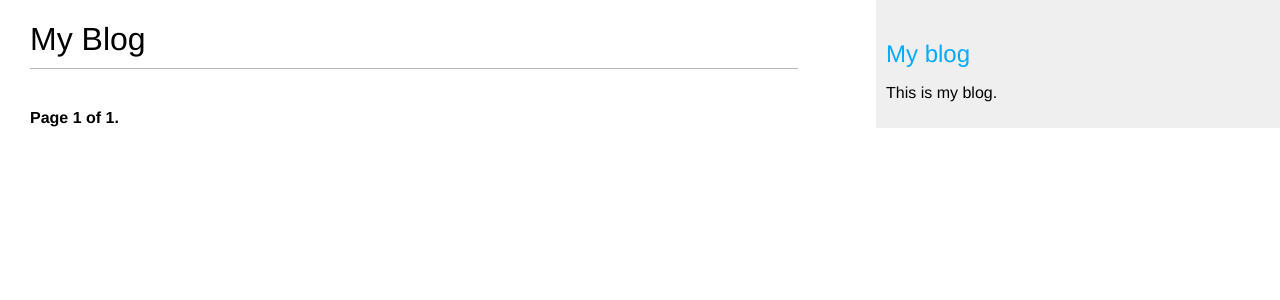
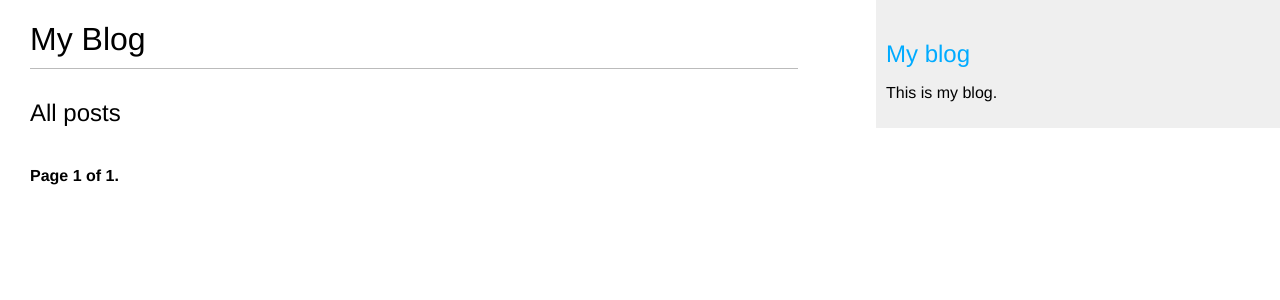
Before and after one commit to InWamos/blog_website, a Django app: page /blog/ in a window 1280 px wide. Shown: the top 300 px of the page. Run offline with Django 4.2, Linux system fonts and the light colour scheme; data that the repository does not hold is empty.

Commit message:
Add conditional rendering for different view types in list.html

```diff
--- a/blog_website/blog/templates/blog/post/list.html
+++ b/blog_website/blog/templates/blog/post/list.html
@@ -3,6 +3,12 @@
 
 {% block content %}
     <h1>My Blog</h1>
+        {% if view_type == "tag_list" %}
+            <h2>Posts tagged with "{{ tag_name }}"</h2>
+
+        {% elif view_type == "post_list" %}
+            <h2>All posts</h2>
+        {% endif %}
     {% for post in posts %}
         <h2>
             <a href="{{ post.get_absolute_url }}">
```
